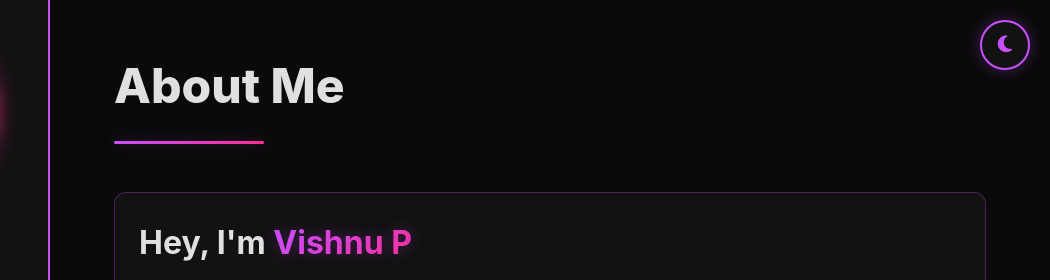
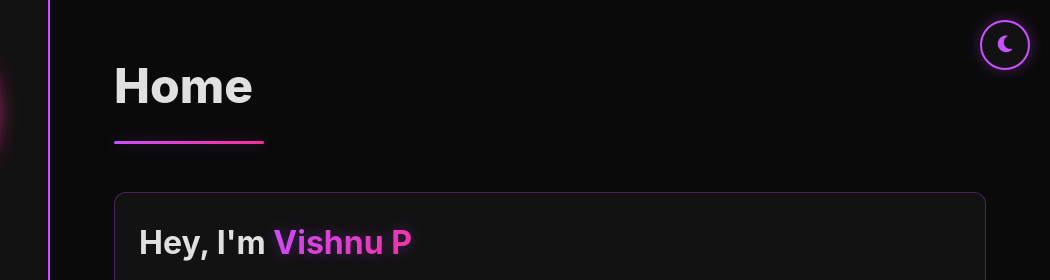
Before and after one commit to v-dedsec/Portfolio_, a plain HTML site: page index.html in a window 1280 px wide. Shown: the top 280 px of the page, 230-1280 px from the left. Drawn offline with Linux system fonts and the light colour scheme.

Commit message:
some fix

```diff
--- a/index.html
+++ b/index.html
@@ -61,7 +61,7 @@
     <main class="main-content">
         <section id="about" class="content-section active">
             <div class="section-header">
-                <h1 class="glitch" data-text="About Me">About Me</h1>
+                <h1 class="glitch" data-text="About Me">Home</h1>
                 <div class="header-line"></div>
             </div>
 
```
